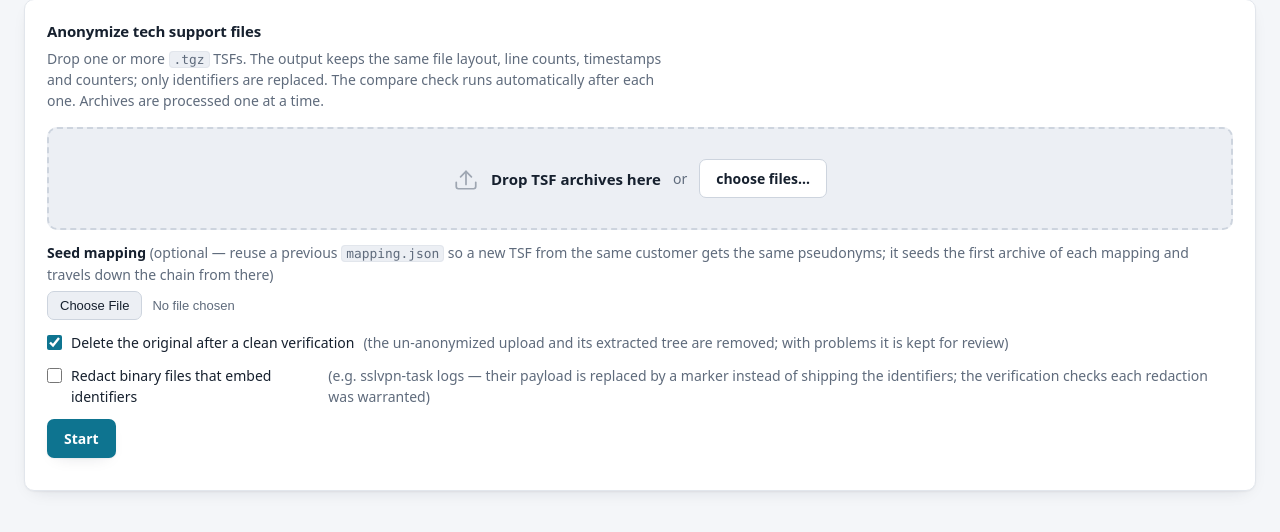
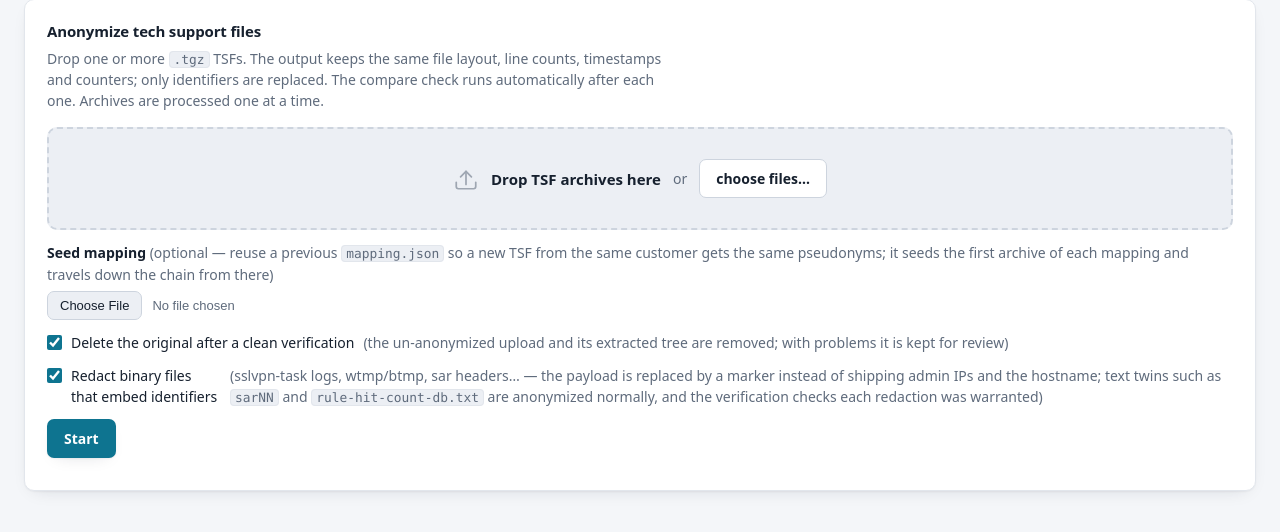
Before and after one commit to tbortolossi/tsf-anonymizer, a Python web app: template tsf_anonymizer/web/templates/index.html in a window 1280 px wide. Shown: the part 84-616 px from the top of the page. Run offline with Jinja, Linux system fonts and the light colour scheme; the template is opened without the code that fills it, so the values that code supplies are empty.

Commit message:
feat(web): redact binaries by default (#14)
Operator policy: no customer data leaves in a binary. Every redacted
family has a text twin that is anonymized normally (`saNN`→`sarNN`,
`rule-hit-count.bin`→`-db.txt`,
`sslvpn-task`→`show_log_globalprotect.txt`) except
`wtmp`/`btmp`/`lastlog` — admin login history, the one deliberate loss.
UI checkbox checked, API default true, CLI keeps `--redact-binaries`.
CHANGELOG under Unreleased, screenshots regenerated, web test asserts
the default.

🤖 Generated with [Claude Code](https://claude.com/claude-code)

Co-authored-by: Claude Fable 5 <noreply@anthropic.com>

```diff
--- a/tsf_anonymizer/web/app.py
+++ b/tsf_anonymizer/web/app.py
@@ -119,7 +119,7 @@ def create_app(data_dir: Path | None = None, *,
     async def create_anonymize(file: UploadFile = File(...),
                                seed_mapping: UploadFile | None = File(None),
                                delete_original: bool = Form(True),
-                               redact_binaries: bool = Form(False),
+                               redact_binaries: bool = Form(True),
                                batch: str | None = Form(None),
                                group: str | None = Form(None),
                                seed_from_job: str | None = Form(None)):
--- a/tsf_anonymizer/web/templates/index.html
+++ b/tsf_anonymizer/web/templates/index.html
@@ -62,10 +62,11 @@
       <label class="check"><input type="checkbox" name="delete_original" value="true" checked>
         Delete the original after a clean verification <span class="opt">(the un-anonymized upload and
         its extracted tree are removed; with problems it is kept for review)</span></label>
-      <label class="check"><input type="checkbox" name="redact_binaries" value="true">
-        Redact binary files that embed identifiers <span class="opt">(e.g. sslvpn-task logs — their
-        payload is replaced by a marker instead of shipping the identifiers; the verification checks
-        each redaction was warranted)</span></label>
+      <label class="check"><input type="checkbox" name="redact_binaries" value="true" checked>
+        Redact binary files that embed identifiers <span class="opt">(sslvpn-task logs, wtmp/btmp, sar
+        headers… — the payload is replaced by a marker instead of shipping admin IPs and the
+        hostname; text twins such as <code>sarNN</code> and <code>rule-hit-count-db.txt</code> are
+        anonymized normally, and the verification checks each redaction was warranted)</span></label>
       <button type="submit">Start</button>
       <div class="upload-progress" hidden><div class="bar"></div><span class="label"></span></div>
       <p id="batch-log" class="notes"></p>
```
Also changed, not shown: CLAUDE.md (+6 -3 lines), docs/user-guide.md (+1 -1 lines), tests/test_web.py (+6 -2 lines), CHANGELOG.md, README.md, 5 other files.
